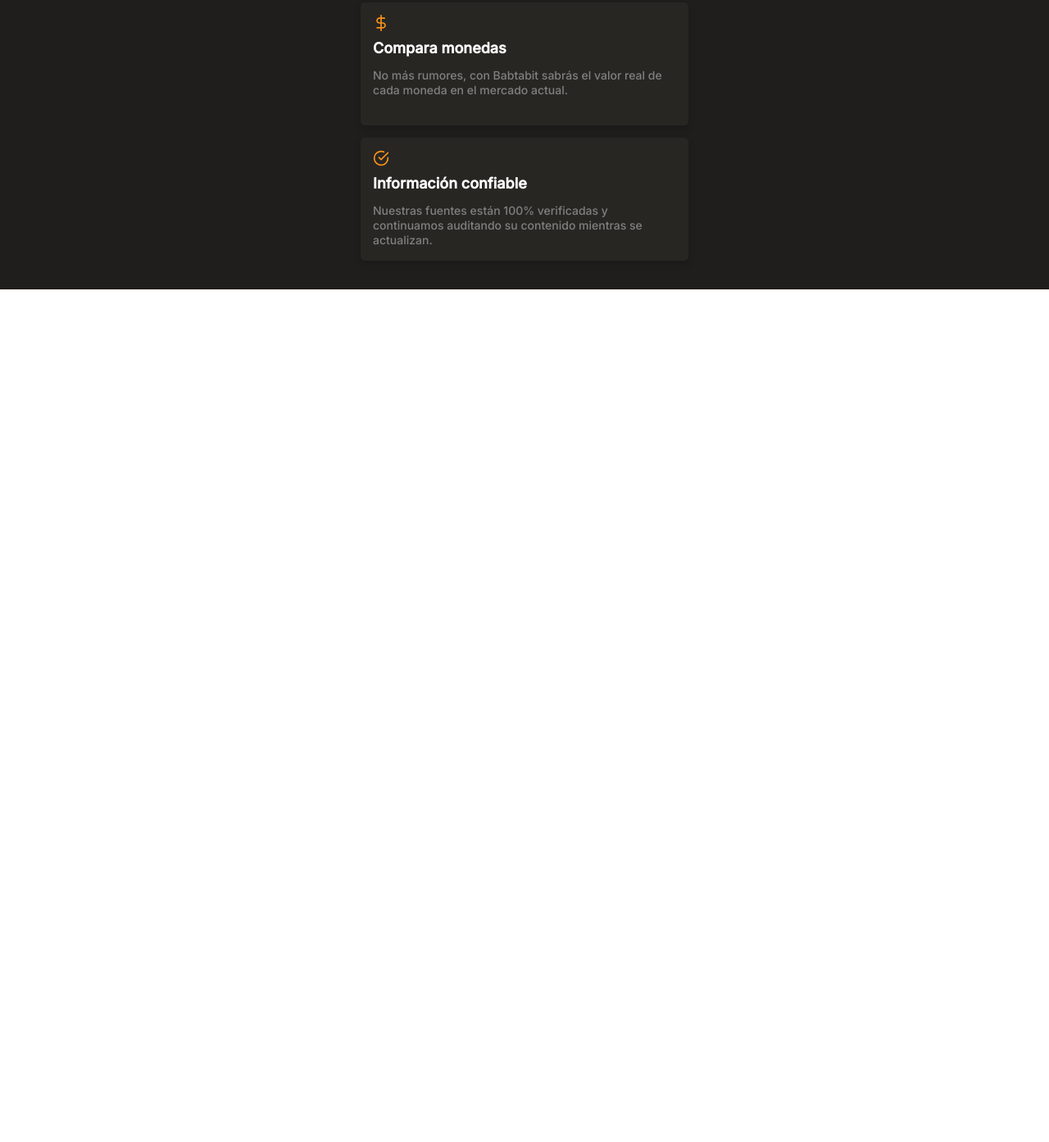
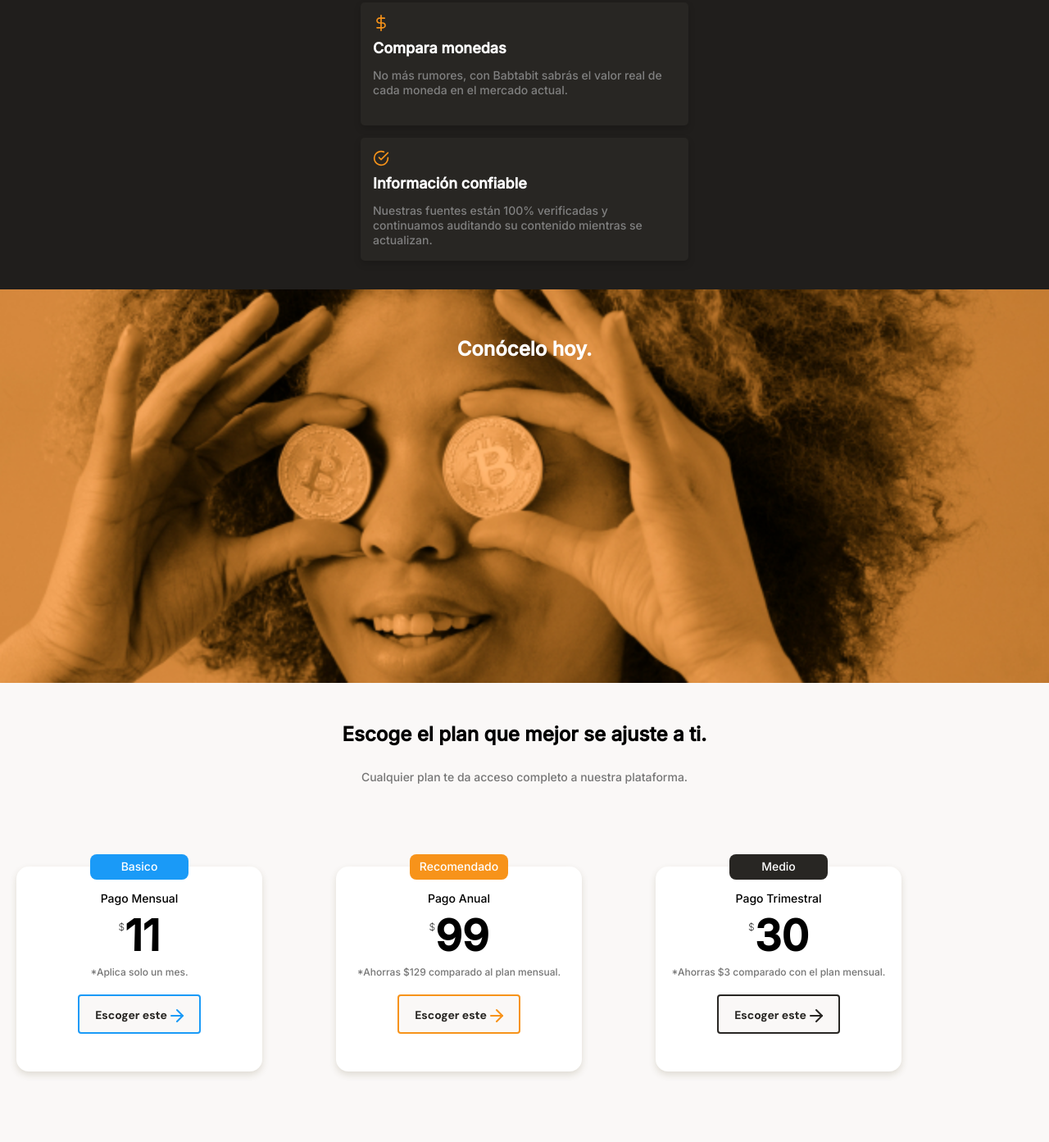
Before and after one commit to cegav/Batabit, a plain HTML site: page index.html in a window 1280 px wide. Shown: the part 1997-3390 px from the top of the page at 82% size. Before the commit the page ends 2350 px from the top, so only its background shows below. Drawn offline with Linux system fonts and the light colour scheme.

Commit message:
Add section plans

```diff
--- a/css/style.css
+++ b/css/style.css
@@ -29,6 +29,7 @@ html {
     font-size: 62.5%;
     font-family: 'DM Sans', sans-serif;
     font-family: 'Inter', sans-serif;
+    scroll-behavior: smooth;
 }
 
 header {
@@ -242,7 +243,7 @@ main {
 .currency-table-date {
     width: max-content;
     height: 30px;
-    margin: 15 auto 0;
+    margin: 15px auto 0px;
     padding: 8px;
     background-color: var(--soft-orange);
     border-radius: 8px;
@@ -305,7 +306,8 @@ main {
     width: 90%;
     min-width: 288px;
     max-width: 400px;
-    height: 150px;
+    height: 100%;
+    min-height: 150px;
     margin: 15px auto;
     padding: 15px;
     background-color: var(--black) ;
@@ -348,8 +350,179 @@ main {
 }
 
 .product--card-body {
+    width: auto;
+    height: max-content;
     font-size: 1.4rem;
     font-weight: 500;
     line-height: 1.8rem;
     color: #808080;
 }
+
+.bitcoin-img-container {
+    width: 100%;
+    min-width: 320px;
+    height: 60vh;
+    background-image: url('../assets/img/bitcoinbaby2x.jpg');
+    background-position: center;
+    background-size: cover;
+    background-repeat: no-repeat;
+}
+
+.bitcoin-img-container h2 {
+    padding-top: 60px;
+    font-size: 2.4rem;
+    font-weight: bold;
+    line-height: 2.6rem;
+    text-align: center;
+    color: var(--just-white);
+}
+
+.main-plans-container {
+    width: 100%;
+    min-width: 320px;
+    padding-bottom: 70px;
+    height: auto;
+    text-align: center;
+}
+
+.plans--title {
+    width: 90%;
+    min-width: 288px;
+    height: auto;
+    margin: 0 auto;
+    margin-bottom: 50px;
+}
+
+.plans--title h2 {
+    padding-top: 50px;
+    font-size: 2.4rem;
+    font-weight: bold;
+    line-height: 2.6rem;
+    color: black;
+}
+
+.plans--title p {
+    padding-top: 30px;
+    font-size: 1.4rem;
+    font-weight: 500;
+    line-height: 1.8rem;
+    color: #757575;
+}
+
+.plans-container--slider {
+    display: flex;
+    gap: 50px;
+    height: 316px;
+    overflow-x: scroll;
+    overscroll-behavior-x: contain;
+    scroll-snap-type: x proximity;
+}
+
+.plans-container--slider::-webkit-scrollbar {
+    background-color: var(--soft-orange);
+    height: 3px;
+}
+
+.plans-container--slider::-webkit-scrollbar-thumb {
+    background-color: var(--bitcoin-orange);
+}
+
+.plans-container--card {
+    position: relative;
+    scroll-snap-align: center;
+    width: 70%;
+    min-width: 230px;
+    max-width: 300px;
+    height: 250px;
+    margin: 50px 20px 0;
+    padding: 0 15px;
+    background-color: var(--just-white);
+    border-radius: 15px;
+    box-shadow: 0 4px 8px rgba(89, 73, 30, 0.16);
+}
+
+.recommended {
+    position: absolute;
+    width: 120px;
+    height: 31px;
+    left: calc(50% - 60px);
+    top: -15px;
+    font-size: 1.4rem;
+    padding: 6px;
+    background-color: var(--bitcoin-orange);
+    border-radius: 8px;
+    color: var(--just-white);
+}
+
+.recommended-basico {
+    background-color: var(--secondary-blue);
+}
+
+.recommended-medio {
+    background-color: var(--black);
+}
+
+.plan-card--title {
+    padding-top: 30px;
+    font-size: 1.4rem;
+    font-weight: 500;
+    line-height: 1.8rem;
+    color: black;
+}
+
+.plan-card--price {
+    padding: 5px 0;
+    font-size: 5.2rem;
+    font-weight: bold;
+    color: black;
+}
+
+.plan-card--price span {
+    font-size: 1.2rem;
+    font-weight: 300;
+    vertical-align: 25px;
+    color: #363636;
+}
+
+.plan-card--saving {
+    font-size: 1.2rem;
+    color: #757575;
+}
+
+.plan-card--ca {
+    width: 150px;
+    height: 48px;
+    margin-top: 20px;
+    background-color: #FAF8F7;
+    border: 2px solid var(--bitcoin-orange);
+    border-radius: 4px;
+    font-family: 'DM Sans', sans-serif;
+    font-size: 1.4rem;
+    font-weight: bold;
+    line-height: 1.8rem;
+    color: var(--black);
+}
+
+.plan-card--basico {
+    border: 2px solid var(--secondary-blue);
+}
+
+.plan-card--medio {
+    border: 2px solid var(--black);
+}
+
+.plan-card--ca span {
+    display: inline-block;
+    width: 20px;
+    height: 20px;
+    background-image: url('../assets/icons/orange-right-arrow.svg');
+    vertical-align: text-bottom;
+}
+
+.plan-card--basico span{
+    background-image: url('../assets/icons/blue-right-arrow.svg');
+}
+
+.plan-card--medio span{
+    background-image: url('../assets/icons/black-right-arrow.svg');
+}
--- a/index.html
+++ b/index.html
@@ -16,7 +16,7 @@
         <div class="header--title-container">
             <h1> La próxima revolución en el intercambio de criptomonedas. </h1>
             <p> Batatabit te ayuda a navegar entre los diferentes precios y tendencias. </p>
-            <a href="" class="header--button"> Conoce Nuestros Planes <span></span></a>
+            <a href="#plans" class="header--button"> Conoce Nuestros Planes <span></span></a>
         </div>
     </header>
     <main>
@@ -110,10 +110,47 @@
                 </article>
             </section>
         </section>
-        <section></section>
-        <section>
+        <section class="bitcoin-img-container">
+            <h2>Conócelo hoy.</h2>
+        </section>
+        <section id="plans" class="main-plans-container">
+            <div class="plans--title">
+                <h2> Escoge el plan que mejor se ajuste a ti.</h2>
+                <p> Cualquier plan te da acceso completo a nuestra plataforma.</p>
+            </div>
+            <section class="plans-container--slider">
+                <article class="plans-container--card">
+                    <p class="recommended recommended-basico">Basico</p>
+                    <div class="plan-info-container">
+                        <h3 class="plan-card--title">Pago Mensual</h3>
+                        <p class="plan-card--price"><span>$</span>11</p>
+                        <p class="plan-card--saving">*Aplica solo un mes.</p>
+                        <button class="plan-card--ca plan-card--basico">Escoger este<span></span></button>
+                    </div>
+                </article>
+                <article class="plans-container--card">
+                    <p class="recommended">Recomendado</p>
+                    <div class="plan-info-container">
+                        <h3 class="plan-card--title">Pago Anual</h3>
+                        <p class="plan-card--price"><span>$</span>99</p>
+                        <p class="plan-card--saving">*Ahorras $129 comparado al plan mensual.</p>
+                        <button class="plan-card--ca">Escoger este<span></span></button>
+                    </div>
+                </article>
+                <article class="plans-container--card">
+                    <p class="recommended recommended-medio">Medio</p>
+                    <div class="plan-info-container">
+                        <h3 class="plan-card--title">Pago Trimestral</h3>
+                        <p class="plan-card--price"><span>$</span>30</p>
+                        <p class="plan-card--saving">*Ahorras $3 comparado con el plan mensual.</p>
+                        <button class="plan-card--ca plan-card--medio ">Escoger este<span></span></button>
+                    </div>
+                </article>
+            </section>
         </section>
     </main>
-    <footer></footer>
+    <footer>
+
+    </footer>
 </body>
 </html>
```
Also changed, not shown: assets/icons/black-right-arrow.svg (added), assets/icons/blue-right-arrow.svg (added).
